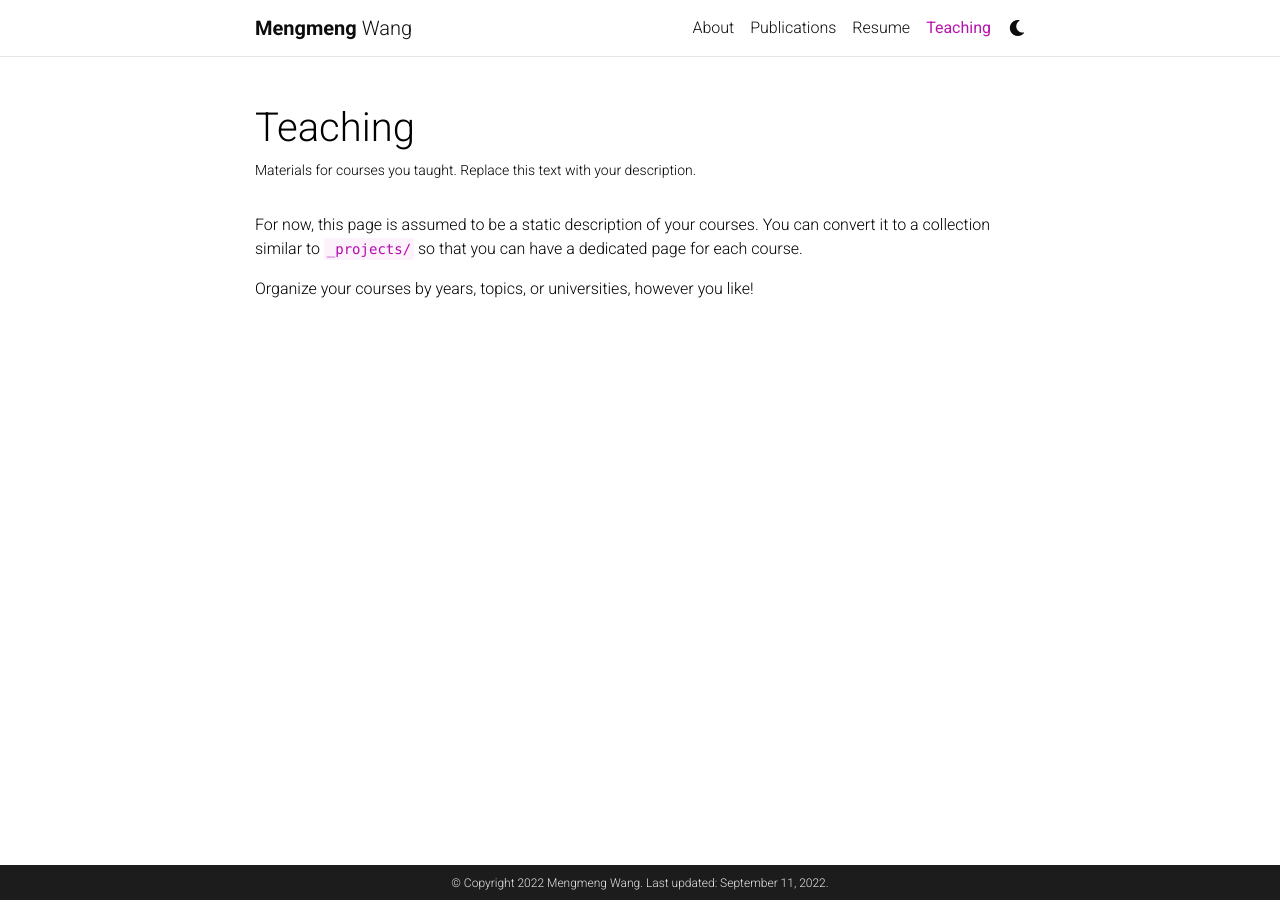
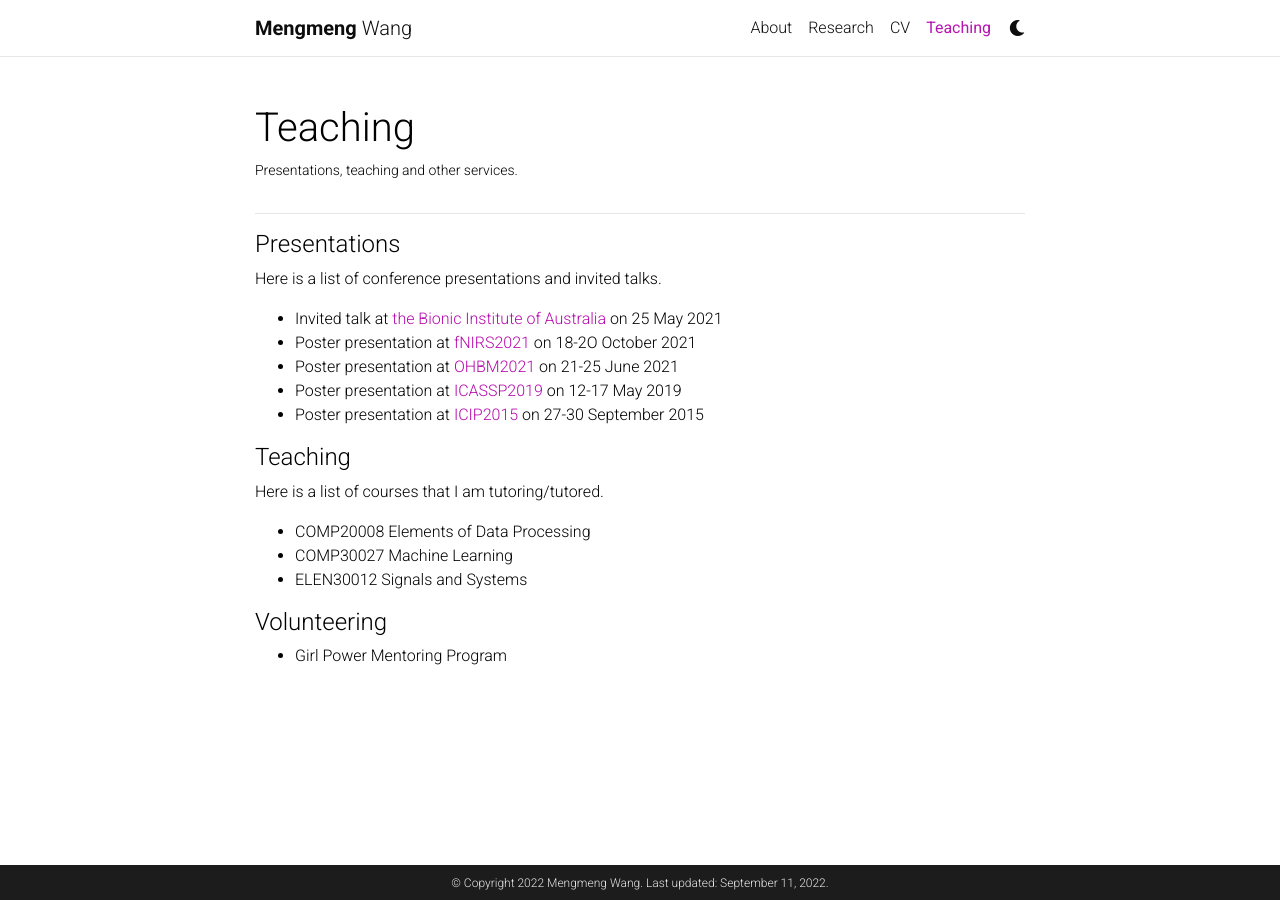
Before and after one commit to mengmwang/mengmwang.github.io, a Jekyll site: the page built from _pages/teaching.md, in a window 1280 px wide. Built offline with Jekyll 4.4.1, drawn with Linux system fonts in a browser that asks for light colours; full-size pictures stand in for the smaller copies a plugin makes; comment, search, counter and statistics services are not loaded; a style sheet for code colours, icons or effects is not loaded.

```diff
--- a/_config.yml
+++ b/_config.yml
@@ -85,7 +85,7 @@ dblp_url: # your DBLP profile url
 stackoverflow_id: #your stackoverflow id
 
 contact_note: >
-  The best way to contact is through email.
+  The best way to contact me is through email.
 #  You can even add a little note about which of these is the best way to reach you.
 
 # -----------------------------------------------------------------------------
@@ -223,8 +223,8 @@ display_tags: ['formatting', 'images', 'links', 'math', 'code'] # this tags will
 
 scholar:
 
-  last_name: Einstein
-  first_name: [Albert, A.]
+  last_name: Wang
+  first_name: [Mengmeng]
 
   style: apa
   locale: en
--- a/_pages/resume.md
+++ b/_pages/cv.md
@@ -1,10 +1,10 @@
 ---
 layout: redirected
-permalink: /resume/
-title: Resume
+permalink: /cv/
+title: CV
 nav: true
 nav_order: 4
-redirect_to: /assets/pdf/example_pdf.pdf
+redirect_to: /assets/pdf/CV_MengmengWang.pdf
 ---
 
 
--- a/_pages/teaching.md
+++ b/_pages/teaching.md
@@ -2,11 +2,26 @@
 layout: page
 permalink: /teaching/
 title: Teaching
-description: Materials for courses you taught. Replace this text with your description.
+description: Presentations, teaching and other services.
 nav: true
 nav_order: 5
 ---
 
-For now, this page is assumed to be a static description of your courses. You can convert it to a collection similar to `_projects/` so that you can have a dedicated page for each course.
+***
 
-Organize your courses by years, topics, or universities, however you like!
+#### Presentations
+Here is a list of conference presentations and invited talks.
+- Invited talk at [the Bionic Institute of Australia](https://www.bionicsinstitute.org/) on 25 May 2021
+- Poster presentation at [fNIRS2021](https://fnirs2021.org/) on 18-2O October 2021
+- Poster presentation at [OHBM2021](https://www.humanbrainmapping.org/i4a/pages/index.cfm?pageid=4041) on 21-25 June 2021
+- Poster presentation at [ICASSP2019](https://www.2019.ieeeicassp.org/2019.ieeeicassp.org/index.html) on 12-17 May 2019
+- Poster presentation at [ICIP2015](https://www.icip2015.org/) on 27-30 September 2015
+
+#### Teaching
+Here is a list of courses that I am tutoring/tutored.
+- COMP20008 Elements of Data Processing
+- COMP30027 Machine Learning
+- ELEN30012 Signals and Systems
+
+#### Volunteering
+-  Girl Power Mentoring Program
```
Also changed, not shown: _bibliography/papers.bib (+42 -0 lines), _pages/about.md (+11 -3 lines), _pages/research.md (renamed from _pages/publications.md, +12 -4 lines), assets/img/prof_pic.jpg, 2 other files.
